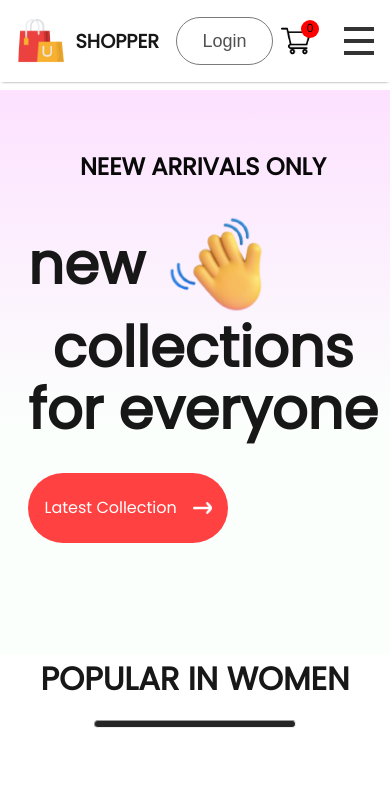
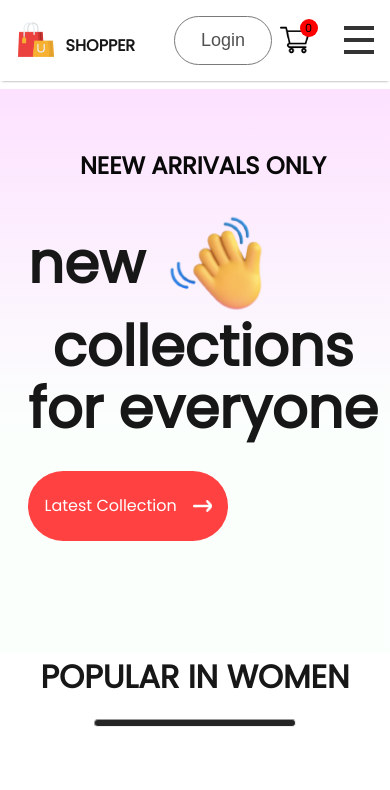
Before and after one commit to luizCosta-Serao/ecommerce-shopper, a React (Vite) app: page / in a window 390 px wide. Shown: the top 790 px of the page. Built offline with nearby package versions, Linux system fonts and the light colour scheme.

Commit message:
diminuindo tamanho da logo até 470px

```diff
--- a/src/Components/Navbar/Navbar.module.css
+++ b/src/Components/Navbar/Navbar.module.css
@@ -197,3 +197,14 @@
     transform: translate3d(0, 0px, 0);
   }
 }
+
+@media (max-width: 470px) {
+  .navLogo img {
+    width: 40px;
+  }
+
+  .navLogo p {
+    font-size: 1rem;
+    margin-top: .6rem;
+  }
+}
```
